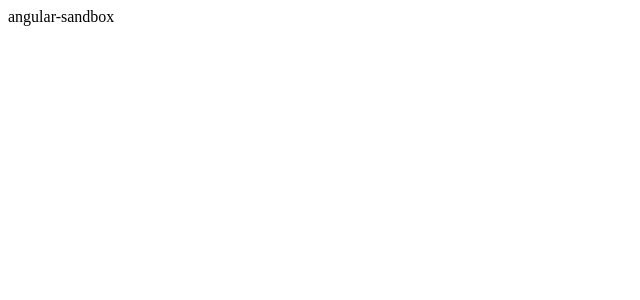
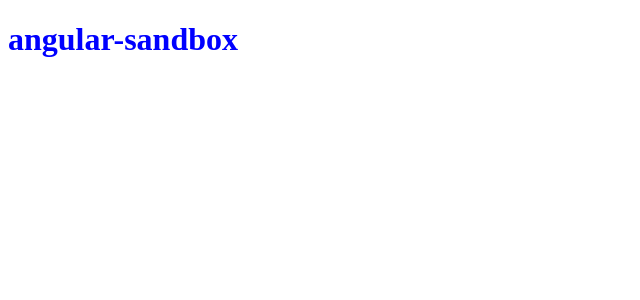
Before and after one commit to ichimichi/angular-sandbox, an Angular app: page / in a window 1280 px wide. Shown: the top 300 px of the page, without its empty margins (0-640 px from the left). Built offline with nearby package versions, Linux system fonts and the light colour scheme.

Commit message:
removed generated html and scss and switched to inline template and styles

```diff
--- a/src/app/app.component.html
+++ /dev/null
@@ -1 +0,0 @@
-<div>{{ title }}</div>
--- a/src/app/app.component.ts
+++ b/src/app/app.component.ts
@@ -2,8 +2,8 @@ import { Component } from '@angular/core';
 
 @Component({
   selector: 'app-root',
-  templateUrl: './app.component.html',
-  styleUrls: ['./app.component.scss']
+  template: `<h1>{{ title }}</h1>`,
+  styles: ['h1 { color: blue}'],
 })
 export class AppComponent {
   title = 'angular-sandbox';
```
Also changed, not shown: src/app/app.component.scss (deleted).
